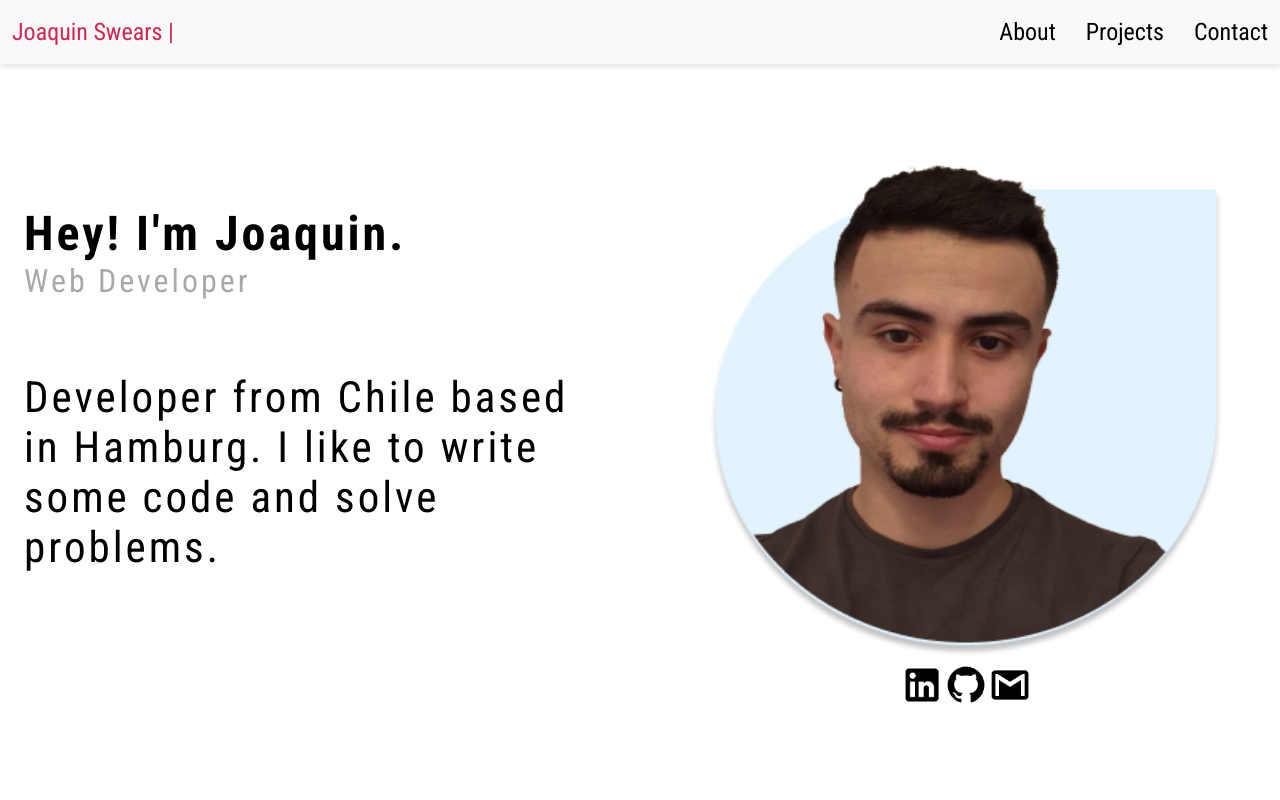
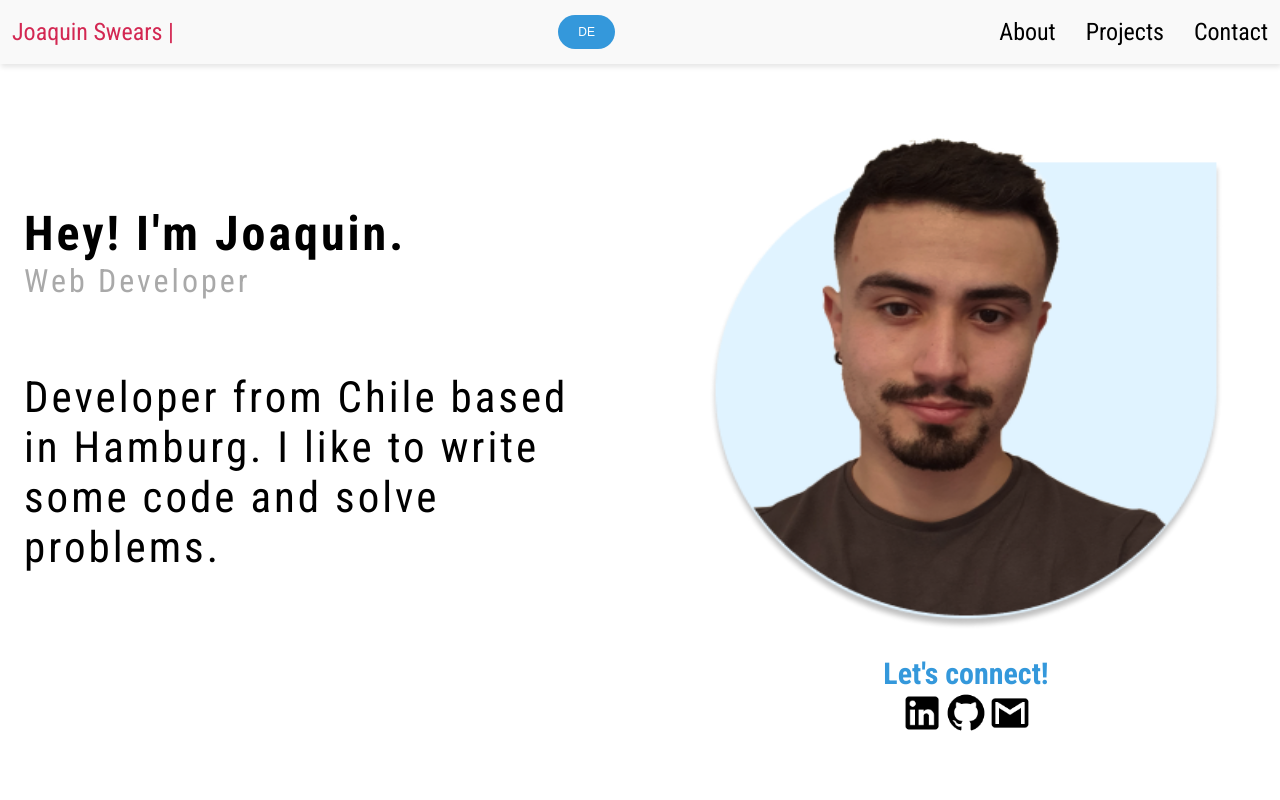
Before and after one commit to Jswears/portfolioWeb, a React (Vite) app: page / in a window 1280 px wide. Shown: the top 800 px of the page. Built offline with nearby package versions, Linux system fonts and the light colour scheme.

Commit message:
adding change of language en, de

```diff
--- a/src/App.jsx
+++ b/src/App.jsx
@@ -3,15 +3,22 @@ import IntroSection from "./components/IntroSection";
 import "./styles/_index.scss";
 import AboutSection from "./components/AboutSection";
 import ProjectSection from "./components/ProjectsSection";
+import { useState } from "react";
 
 function App() {
+  const [language, setLanguage] = useState("en");
+
+  const toggleLanguage = (selectedLanguage) => {
+    setLanguage(selectedLanguage);
+  };
+
   return (
     <>
-      <Navbar />
+      <Navbar language={language} toggleLanguage={toggleLanguage} />
       <div id="page-container">
-        <IntroSection />
-        <AboutSection />
-        <ProjectSection />
+        <IntroSection language={language} />
+        <AboutSection language={language} />
+        <ProjectSection language={language} />
       </div>
     </>
   );
--- a/src/components/AboutSection.jsx
+++ b/src/components/AboutSection.jsx
@@ -23,25 +23,29 @@ const technologiesLogos = [
   { name: "React", src: ReactLogo },
 ];
 
-const AboutSection = () => {
+const AboutSection = ({ language }) => {
   const [width, setWidth] = useState(0);
   const carousel = useRef();
 
   useEffect(() => {
     setWidth(carousel.current.scrollWidth - carousel.current.offsetWidth);
   }, []);
+
+  const content = {
+    en: {
+      heading: "About me",
+      content: `Cultivating a diverse international background, I am enthusiastic about launching my career in front-end development. I have gained hands-on experience by participating in a range of projects, with a primary focus on front-end work, complemented by my involvement in back-end tasks. This has laid a robust foundation for me, and I thrive on creative approaches to problem-solving. My commitment to continual learning and personal growth defines my professional ethos.`,
+    },
+    de: {
+      heading: "Über mich",
+      content: `Ich habe eine vielseitige internationale Background und bin excited, meine Laufbahn in der Frontend-Entwicklung zu beginnen. Durch Teilnahme an diversen Projekten habe ich praktische Erfahrung gesammelt, mit Schwerpunkt auf Frontend-Arbeit, ergänzt durch Backend-Aufgaben. Das hat eine starke Basis für mich geschaffen, und ich liebe kreative Ansätze zur Problemlösung. Meine Hingabe zum kontinuierlichen Lernen und persönlichem Wachstum prägt mein berufliches Ethos.`,
+    },
+  };
+
   return (
     <section id="about-section">
-      <h2>About me</h2>
-      <p>
-        Cultivating a diverse international background, I am enthusiastic about
-        launching my career in front-end development. I have gained hands-on
-        experience by participating in a range of projects, with a primary focus
-        on front-end work, complemented by my involvement in back-end tasks.
-        This has laid a robust foundation for me, and I thrive on creative
-        approaches to problem-solving. My commitment to continual learning and
-        personal growth defines my professional ethos.
-      </p>
+      <h2>{content[language].heading}</h2>
+      <p>{content[language].content}</p>
 
       <motion.div className="carousel" ref={carousel}>
         <motion.div
--- a/src/components/IntroSection.jsx
+++ b/src/components/IntroSection.jsx
@@ -17,20 +17,33 @@ const socialLinks = [
   },
 ];
 
-const IntroSection = () => {
+const IntroSection = ({ language }) => {
+  const content = {
+    en: {
+      name: "Hey! I'm Joaquin.",
+      role: "Web Developer",
+      bio: "Developer from Chile based in Hamburg. I like to write some code and solve problems.",
+      langBtn: "DE",
+    },
+    de: {
+      name: "Moin! Ich bin Joaquin.",
+      role: "Webentwickler",
+      bio: "Entwickler aus Chile mit Sitz in Hamburg. Ich mag es, etwas Code zu schreiben und Probleme zu lösen.",
+      langBtn: "EN",
+    },
+  };
+
   return (
     <section id="intro-section">
       <div className="header container-left">
-        <h1>Hey! I&apos;m Joaquin.</h1>
-        <h2 id="big-sc">Web Developer</h2>
-        <p>
-          Developer from Chile based in Hamburg. I like to write some code and
-          solve problems.
-        </p>
+        <h1>{content[language].name}</h1>
+        <h2 id="big-sc">{content[language].role}</h2>
+        <p>{content[language].bio}</p>
       </div>
       <div className="container-right">
         <img src={MyImage} alt="My image" className="profile-image" />
-        <h2>Web Developer</h2>
+        <h2>{content[language].role}</h2>
+        <h3 className="cta">Let&apos;s connect!</h3>
         <div className="social">
           {socialLinks.map((link) => (
             <a key={link.name} href={link.url}>
--- a/src/components/Navbar.jsx
+++ b/src/components/Navbar.jsx
@@ -1,10 +1,15 @@
-const navLinks = [
-  { name: "About", ref: "#about-section" },
-  { name: "Projects", ref: "#project-section" },
-  { name: "Contact", ref: "#contact-section" },
-];
-
-const Navbar = () => {
+const Navbar = ({ language, toggleLanguage }) => {
+  const navLinks = [
+    { name: language === "en" ? "About" : "Über", ref: "#about-section" },
+    {
+      name: language === "en" ? "Projects" : "Projekte",
+      ref: "#project-section",
+    },
+    {
+      name: language === "en" ? "Contact" : "Kontakt",
+      ref: "#contact-section",
+    },
+  ];
   return (
     <nav className="navbar">
       <span>
@@ -13,6 +18,9 @@ const Navbar = () => {
       <h2>
         <a href="#intro-section">Joaquin Swears |</a>
       </h2>
+      <button onClick={() => toggleLanguage(language === "en" ? "de" : "en")}>
+        {language === "en" ? "DE" : "EN"}
+      </button>
       <ul>
         {navLinks.map((link) => (
           <li key={link.name}>
--- a/src/components/ProjectsSection.jsx
+++ b/src/components/ProjectsSection.jsx
@@ -3,11 +3,15 @@ import TrackifyImg from "../assets/image 2 (1).png";
 import VetAppImg from "../assets/image 3 (1).png";
 import Github from "../assets/mdi_github.png";
 
+const ProjectSection = ({ language }) => {
   const projectsImg = [
     {
       name: "VetApp",
       ref: VetAppImg,
-    description: "App to help connecting pet owners with veterinarians.",
+      description:
+        language === "en"
+          ? "App to help connecting pet owners with veterinarians."
+          : "App, die Tierhalter mit Tierärzten zusammenbringt.",
       technologies: ["CSS", "React", "Node.js", "Express", "MongoDB"],
       deployLink: "https://vetappwecare.netlify.app/",
       repository: "https://github.com/Jswears/veterinary-frontend",
@@ -15,25 +19,36 @@ const projectsImg = [
     {
       name: "Trackify",
       ref: TrackifyImg,
-    description: "App to help you track your habits, dailies and to-do's",
-    technologies: ["EJS", "CSS", "JavaScript", "Node.js", "Express", "MongoDB"],
+      description:
+        language === "en"
+          ? "App to help you track your habits, dailies and to-do's "
+          : "App zum Verfolgen deiner Habits",
+      technologies: [
+        "EJS",
+        "CSS",
+        "JavaScript",
+        "Node.js",
+        "Express",
+        "MongoDB",
+      ],
       deployLink: "https://habit-tracker.adaptable.app/",
       repository: "https://github.com/Jswears/habit-tracker",
     },
     {
       name: "Unknown Chronicles",
       ref: GameImg,
-    description: "Fun click on to defeat your enemies game! Enjoy",
+      description:
+        language === "en"
+          ? "Fun click on to defeat your enemies game! Enjoy"
+          : "Ein lustiges Click-on Spiel, bei dem du deine Feinde besiegen musst! Viel Spaß",
       technologies: ["HTML", "CSS", "JavaScript"],
       deployLink: "https://jswears.github.io/unknownChronicles/",
       repository: "https://github.com/Jswears/unknownChronicles",
     },
   ];
-
-const ProjectSection = () => {
   return (
     <section id="project-section">
-      <h2>Projects</h2>
+      <h2>{language === "en" ? "Projects" : "Projekte"}</h2>
       <div className="projects">
         {projectsImg.map((project) => (
           <div className="projects-card" key={project.name}>
--- a/src/styles/_index.scss
+++ b/src/styles/_index.scss
@@ -37,6 +37,22 @@ section {
   top: 0;
   left: 0;
   right: 0;
+  button {
+    padding: 10px 20px;
+    font-size: 12px;
+    border: none;
+    cursor: pointer;
+    background-color: #3498db;
+    color: white;
+    border-radius: $base-border-radius;
+    transition: background-color 0.3s ease;
+    &:hover {
+      background-color: #2980b9;
+    }
+    &:focus {
+      outline: none;
+    }
+  }
   h2 {
     font-size: $font-size-lg;
     display: none;
@@ -85,6 +101,13 @@ section {
           transform: scale(1.2);
         }
       }
+    }
+    .cta {
+      font-size: 30px;
+      color: #3498db;
+      text-align: center;
+      margin-top: 20px;
+      font-weight: bold;
     }
   }
   //   About Section
```
Lines whose indentation alone changed are shown as unchanged.
